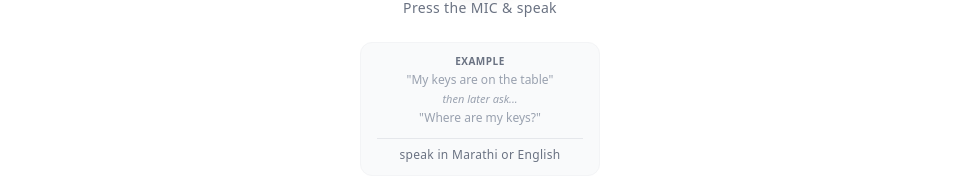
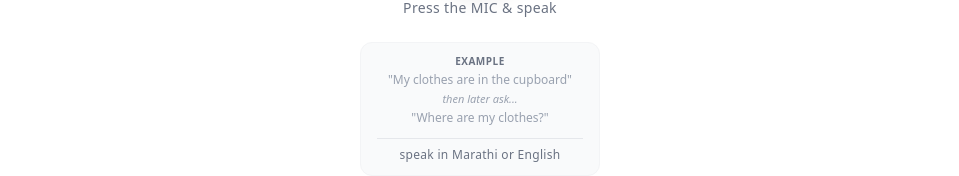
Before and after one commit to pramodapte55-ai/ai-voice-diary, a React (Vite) app: page / in a window 1280 px wide. Shown: the part 406-582 px from the top of the page, without its empty margins (160-1119 px from the left). Built offline with nearby package versions, Linux system fonts and the light colour scheme.

Commit message:
Fix layout routing mismatch to print actual retrieved query answers

```diff
--- a/src/App.tsx
+++ b/src/App.tsx
@@ -19,13 +19,11 @@ function App() {
     const handleBeforeInstallPrompt = (e: Event) => {
       e.preventDefault();
       setDeferredPrompt(e);
-      // Failsafe: Open the install availability channel immediately on the UI canvas
       setIsInstallAvailable(true);
     };
 
     window.addEventListener('beforeinstallprompt', handleBeforeInstallPrompt);
 
-    // If already launched inside standalone installed mode, hide install buttons
     if (window.matchMedia('(display-mode: standalone)').matches) {
       setIsInstallAvailable(false);
     }
@@ -37,7 +35,6 @@ function App() {
 
   const triggerNativeInstallApp = async () => {
     if (!deferredPrompt) {
-      // If the browser hidden prompt hasn't fired yet, give clear instructions
       alert("To install: Tap the 3 vertical dots in the top-right corner of Chrome, then select 'Add to Home screen'.");
       return;
     }
@@ -96,9 +93,13 @@ function App() {
           setProcessingStatus('');
 
           const data = await response.json();
+          console.log("Synchronized Response Payload:", data);
+
+          // Force the transcription view to show the beautifully cleaned script
           const spokenText = data.transcription || "";
           setDisplayText(spokenText);
 
+          // FIX RULE: We now trust the backend decision engine ("query" vs "store") directly!
           if (data.type === "query") {
             setDisplayType('query');
             setAiResponse(data.reply || "No direct memory trace found.");
@@ -107,7 +108,7 @@ function App() {
           }
 
         } catch (error) {
-          console.error("Backend failed:", error);
+          console.error("Backend communication failure:", error);
           setProcessingStatus('');
           setAiResponse("Could not reach backend memory ledger.");
         }
@@ -139,8 +140,6 @@ function App() {
           <h1 className="text-xl font-semibold text-black tracking-tight">
             Voice Memory Ledger
           </h1>
-
-          {/* ALWAYS ACCESSIBLE MANUAL APP INSTALLATION ACTION BUTTON */}
           <button
             onClick={triggerNativeInstallApp}
             className="mt-1 flex items-center space-x-1.5 text-xs font-semibold text-gray-500 bg-gray-100 hover:bg-black hover:text-white px-2.5 py-1 rounded-full border border-gray-200 shadow-sm transition-all"
@@ -199,12 +198,12 @@ function App() {
             )}
 
             {displayType === 'query' && (
-              <div className="space-y-2">
+              <div className="space-y-2 animate-fade-in">
                 <p className="text-gray-400 text-xs tracking-wide uppercase font-semibold">Question</p>
                 <p className="text-gray-900 text-sm font-medium italic">"{displayText}"</p>
                 <div className="w-8 border-t-2 border-black mx-auto my-2"></div>
                 <p className="text-gray-400 text-xs tracking-wide uppercase font-semibold pt-1">Answer</p>
-                <p className="text-black text-base font-semibold tracking-tight">{aiResponse}</p>
+                <p className="text-black text-base font-bold tracking-tight">{aiResponse}</p>
               </div>
             )}
           </div>
@@ -214,9 +213,9 @@ function App() {
         {!isRecording && !displayText && !processingStatus && (
           <div className="mt-6 flex flex-col items-center text-center text-xs text-gray-400 space-y-1 bg-gray-50 px-4 py-3 rounded-xl border border-gray-100 min-w-[240px]">
             <span className="font-semibold text-gray-500 uppercase tracking-wider text-[10px] mb-1">Example</span>
-            <span>"My keys are on the table"</span>
+            <span>"My clothes are in the cupboard"</span>
             <span className="italic text-gray-400 text-[11px]">then later ask...</span>
-            <span>"Where are my keys?"</span>
+            <span>"Where are my clothes?"</span>
             <div className="w-full border-t border-gray-200 my-2"></div>
             <span className="text-gray-500 font-medium tracking-wide">speak in Marathi or English</span>
           </div>
```
